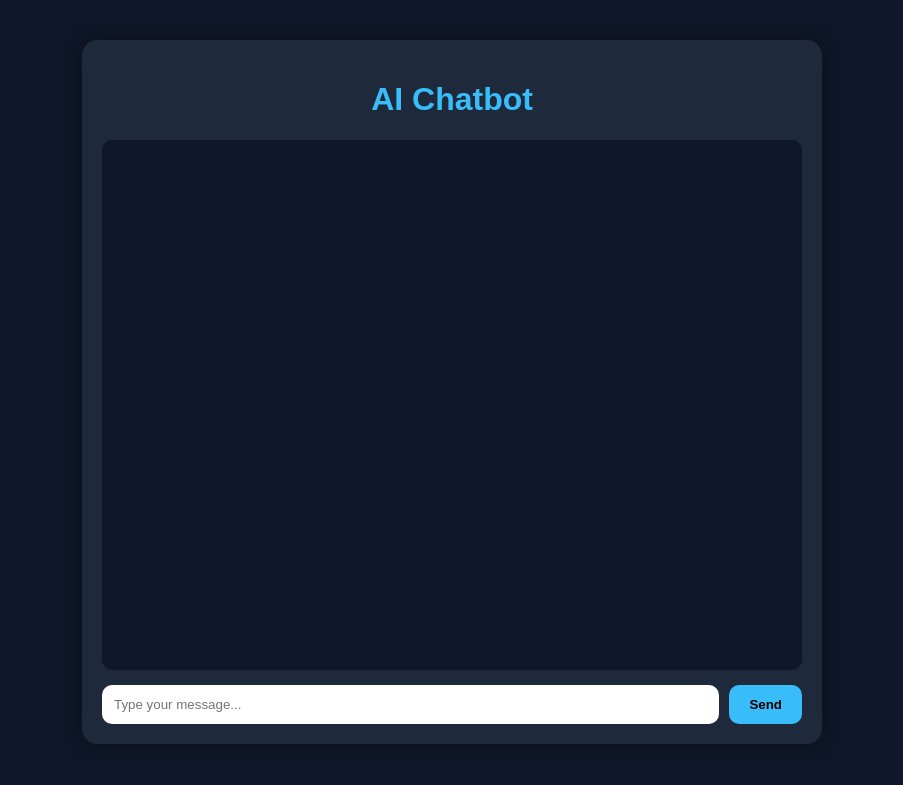
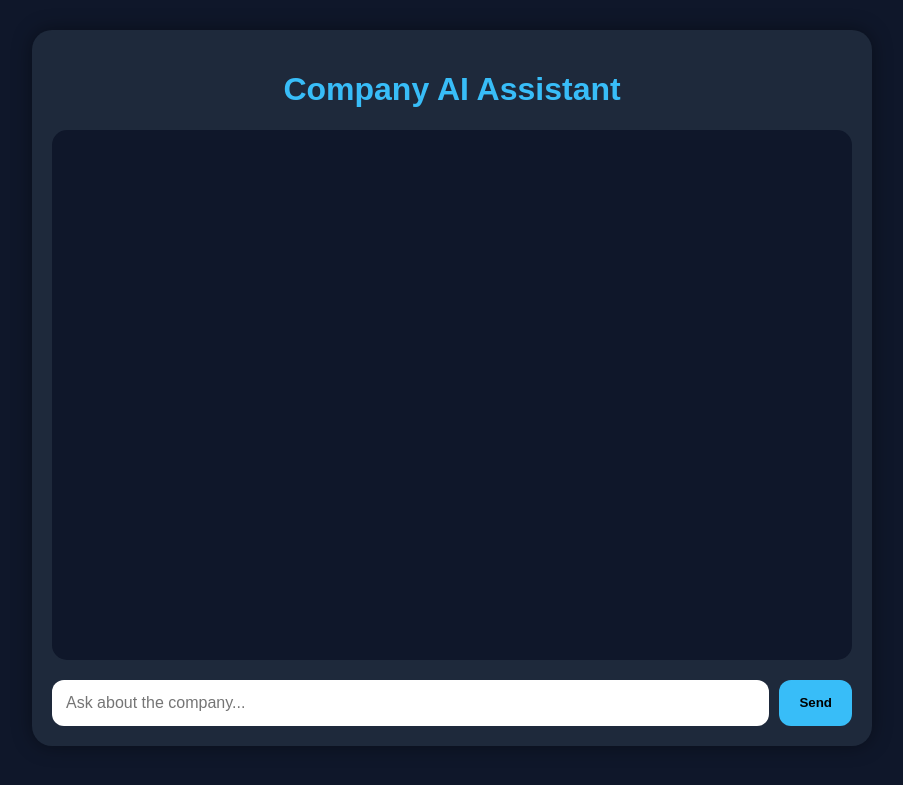
Before and after one commit to AmanDubal/F_R_I_D_A_Y-, a Flask app: page / in a window 1280 px wide. Shown: the top 785 px of the page, without its empty margins (188-1091 px from the left). Run offline with Flask 3, Linux system fonts and the light colour scheme.

Commit message:
Update index.html for Company AI Assistant

```diff
--- a/templates/index.html
+++ b/templates/index.html
@@ -3,22 +3,169 @@
 <head>
 <meta charset="UTF-8">
 <meta name="viewport" content="width=device-width, initial-scale=1.0">
-    <title>OpenRouter AI Chat</title>
-    <link rel="stylesheet" href="/static/style.css">
+
+<title>Company AI Assistant</title>
+
+<style>
+
+body{
+    margin:0;
+    padding:0;
+    background:#0f172a;
+    font-family:Arial;
+    color:white;
+}
+
+.chat-container{
+    width:90%;
+    max-width:800px;
+    margin:30px auto;
+    background:#1e293b;
+    border-radius:20px;
+    padding:20px;
+    box-shadow:0 0 20px rgba(0,0,0,0.4);
+}
+
+h1{
+    text-align:center;
+    color:#38bdf8;
+}
+
+#chat-box{
+    height:500px;
+    overflow-y:auto;
+    background:#0f172a;
+    border-radius:15px;
+    padding:15px;
+    margin-bottom:20px;
+}
+
+.message{
+    padding:12px;
+    margin-bottom:15px;
+    border-radius:12px;
+    max-width:80%;
+    word-wrap:break-word;
+}
+
+.user{
+    background:#2563eb;
+    margin-left:auto;
+    text-align:right;
+}
+
+.bot{
+    background:#334155;
+}
+
+.input-area{
+    display:flex;
+    gap:10px;
+}
+
+input{
+    flex:1;
+    padding:14px;
+    border:none;
+    border-radius:12px;
+    outline:none;
+    font-size:16px;
+}
+
+button{
+    padding:14px 20px;
+    border:none;
+    border-radius:12px;
+    background:#38bdf8;
+    cursor:pointer;
+    font-weight:bold;
+}
+
+button:hover{
+    background:#0ea5e9;
+}
+
+</style>
 </head>
 <body>
 
 <div class="chat-container">
-        <h1>AI Chatbot</h1>
+
+    <h1>Company AI Assistant</h1>
 
     <div id="chat-box"></div>
 
     <div class="input-area">
-            <input type="text" id="user-input" placeholder="Type your message...">
+        <input type="text" id="user-input" placeholder="Ask about the company...">
         <button onclick="sendMessage()">Send</button>
     </div>
+
 </div>
 
-    <script src="/static/script.js"></script>
+<script>
+
+async function sendMessage(){
+
+    const input = document.getElementById("user-input");
+    const chatBox = document.getElementById("chat-box");
+
+    const message = input.value;
+
+    if(!message) return;
+
+    // USER MESSAGE
+    chatBox.innerHTML += `
+        <div class="message user">
+            ${message}
+        </div>
+    `;
+
+    input.value = "";
+
+    try{
+
+        const response = await fetch("/chat",{
+            method:"POST",
+            headers:{
+                "Content-Type":"application/json"
+            },
+            body:JSON.stringify({
+                message:message
+            })
+        });
+
+        const data = await response.json();
+
+        if(data.response){
+
+            chatBox.innerHTML += `
+                <div class="message bot">
+                    ${data.response}
+                </div>
+            `;
+
+        }else{
+
+            chatBox.innerHTML += `
+                <div class="message bot">
+                    ERROR: ${data.error}
+                </div>
+            `;
+        }
+
+        chatBox.scrollTop = chatBox.scrollHeight;
+
+    }catch(error){
+
+        chatBox.innerHTML += `
+            <div class="message bot">
+                Failed to connect to backend
+            </div>
+        `;
+    }
+}
+
+</script>
+
 </body>
 </html>
```
Lines whose indentation alone changed are shown as unchanged.
